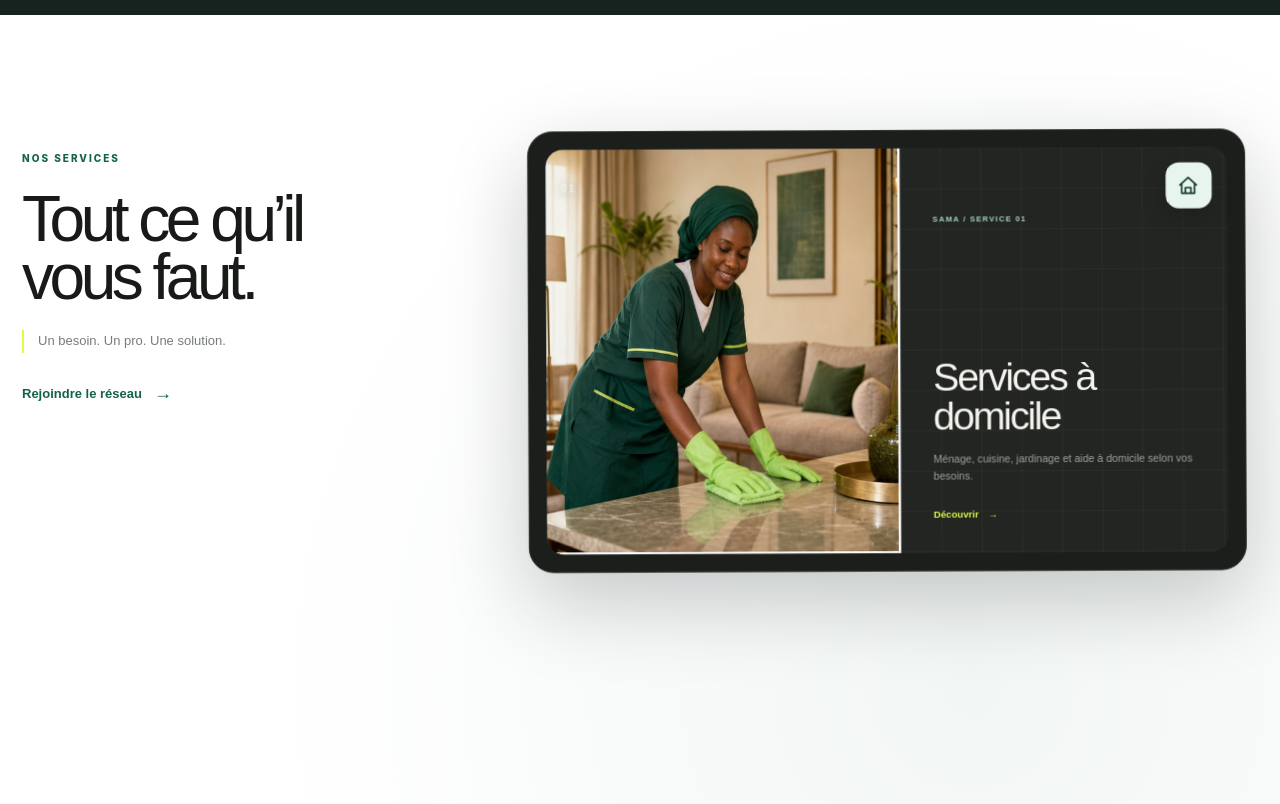
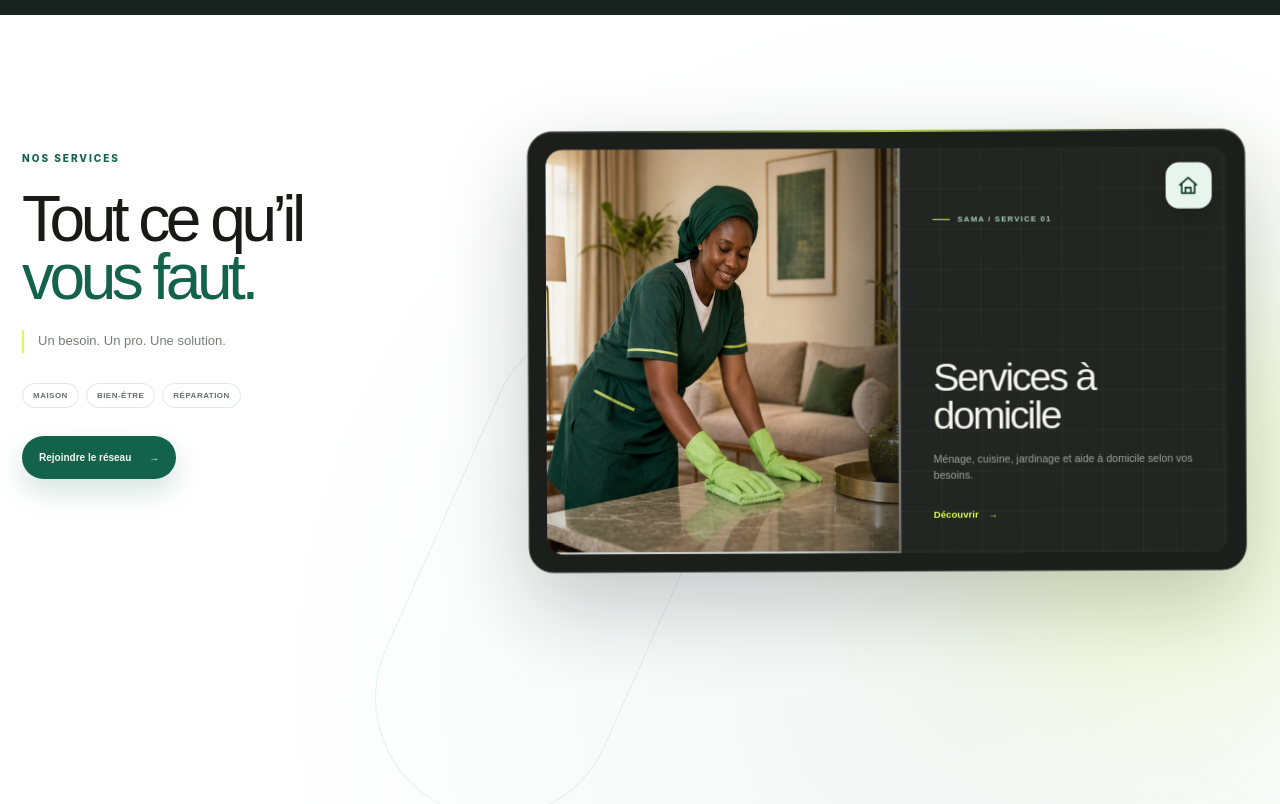
Before and after one commit to abdoulaye150199/samaserviceweb, an Angular app: page / in a window 1280 px wide. Shown: the part 1000-1804 px from the top of the page. Built offline with nearby package versions, Linux system fonts and the light colour scheme.

Commit message:
polish sticky services visual design

```diff
--- a/angular.json
+++ b/angular.json
@@ -48,7 +48,7 @@
                 },
                 {
                   "type": "anyComponentStyle",
-                  "maximumWarning": "46kB",
+                  "maximumWarning": "49kB",
                   "maximumError": "52kB"
                 }
               ],
--- a/src/app/app.html
+++ b/src/app/app.html
@@ -83,12 +83,14 @@
     <div class="container services-showcase">
       <div class="services-sticky-copy">
         <span class="section-kicker">NOS SERVICES</span>
-        <h2>Tout ce qu’il<br />vous faut.</h2>
+        <h2>Tout ce qu’il<br /><span>vous faut.</span></h2>
         <p>Un besoin. Un pro. Une solution.</p>
-        <a class="text-link" href="#inscription">Rejoindre le réseau <span>→</span></a>
+        <div class="service-tags"><span>Maison</span><span>Bien-être</span><span>Réparation</span></div>
+        <a class="services-join" href="#inscription">Rejoindre le réseau <span>→</span></a>
       </div>
 
       <div class="service-stack">
+        <div class="stack-glow"></div>
         @for (service of services; track service.title; let index = $index) {
           <article class="service-card stacked-card" [class]="'stacked-card card-' + index">
             <div class="stacked-card-top">
--- a/src/app/app.scss
+++ b/src/app/app.scss
@@ -3130,10 +3130,80 @@ footer {
   letter-spacing: -.07em;
 }
 
+.services-sticky-copy h2 span {
+  color: #12634a;
+}
+
 .services-sticky-copy p {
   margin: 0 0 30px;
   color: #777d78;
   font-size: 13px;
+}
+
+.service-tags {
+  display: flex;
+  flex-wrap: wrap;
+  gap: 7px;
+  margin: 28px 0;
+}
+
+.service-tags span {
+  padding: 7px 10px;
+  border: 1px solid #dfe5df;
+  border-radius: 999px;
+  color: #68716b;
+  background: rgba(255, 255, 255, .72);
+  font-size: 8px;
+  font-weight: 700;
+  letter-spacing: .06em;
+  text-transform: uppercase;
+}
+
+.services-join {
+  display: inline-flex;
+  min-height: 43px;
+  align-items: center;
+  gap: 18px;
+  padding: 0 17px;
+  border-radius: 999px;
+  color: #f6f7f3;
+  background: #12634a;
+  font-size: 10px;
+  font-weight: 800;
+  box-shadow: 0 12px 28px rgba(18, 99, 74, .18);
+  transition: transform .2s ease, background .2s ease;
+}
+
+.services-join:hover {
+  background: #0b4f3a;
+  transform: translateY(-2px);
+}
+
+.service-stack::before {
+  position: absolute;
+  z-index: 0;
+  top: 5%;
+  right: -12%;
+  width: 400px;
+  height: 400px;
+  border-radius: 50%;
+  background: rgba(217, 255, 67, .2);
+  filter: blur(90px);
+  content: "";
+  pointer-events: none;
+}
+
+.stack-glow {
+  position: absolute;
+  z-index: 0;
+  top: 180px;
+  left: -80px;
+  width: 240px;
+  height: 520px;
+  border: 1px solid rgba(18, 99, 74, .09);
+  border-radius: 999px;
+  transform: rotate(24deg);
+  pointer-events: none;
 }
 
 .service-stack {
@@ -3345,11 +3415,26 @@ footer {
 .stacked-card {
   min-height: 460px;
   padding: 18px;
-  border: 1px solid #30342f;
+  border: 1px solid #3a403a;
   border-radius: 26px;
   color: #f4f3ed;
   background: #1b1e1b;
-  box-shadow: 0 30px 85px rgba(17, 25, 21, .22);
+  box-shadow:
+    0 34px 90px rgba(17, 25, 21, .22),
+    0 1px 0 rgba(255, 255, 255, .08) inset;
+}
+
+.stacked-card::before {
+  position: absolute;
+  z-index: 6;
+  top: -1px;
+  right: 12%;
+  left: 12%;
+  height: 2px;
+  border-radius: 99px;
+  background: linear-gradient(90deg, transparent, #d9ff43, transparent);
+  content: "";
+  opacity: .75;
 }
 
 .stacked-card.card-0,
@@ -3404,6 +3489,26 @@ footer {
   margin: 0;
   border-radius: 18px 0 0 18px;
   background: #2a2e29;
+}
+
+.stacked-card .service-art::after {
+  position: absolute;
+  inset: 0;
+  background:
+    linear-gradient(90deg, transparent 72%, rgba(27, 30, 27, .55)),
+    linear-gradient(0deg, rgba(9, 18, 13, .18), transparent 35%);
+  content: "";
+  pointer-events: none;
+}
+
+.stacked-card .service-art img {
+  filter: saturate(.9) contrast(1.02);
+  transition: transform .6s cubic-bezier(.2,.7,.2,1), filter .4s ease;
+}
+
+.stacked-card:hover .service-art img {
+  filter: saturate(1.05) contrast(1.03);
+  transform: scale(1.025);
 }
 
 .stacked-card-body {
@@ -3426,6 +3531,15 @@ footer {
   letter-spacing: .16em;
 }
 
+.card-kicker::before {
+  display: inline-block;
+  width: 18px;
+  margin-right: 8px;
+  border-top: 1px solid #d9ff43;
+  content: "";
+  vertical-align: middle;
+}
+
 .stacked-card .stacked-card-body h3 {
   margin: 0 0 17px;
   color: #f4f3ed;
```
